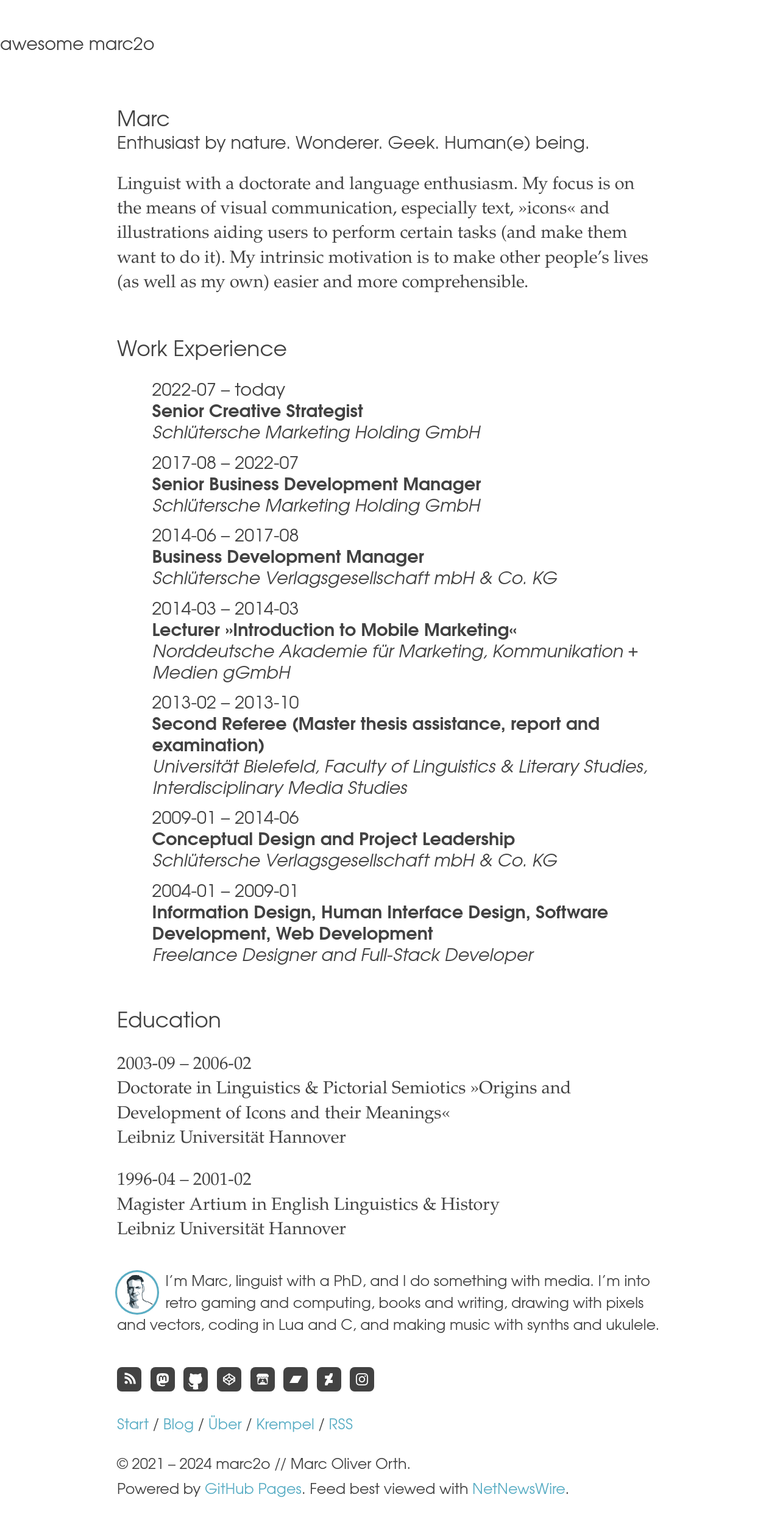
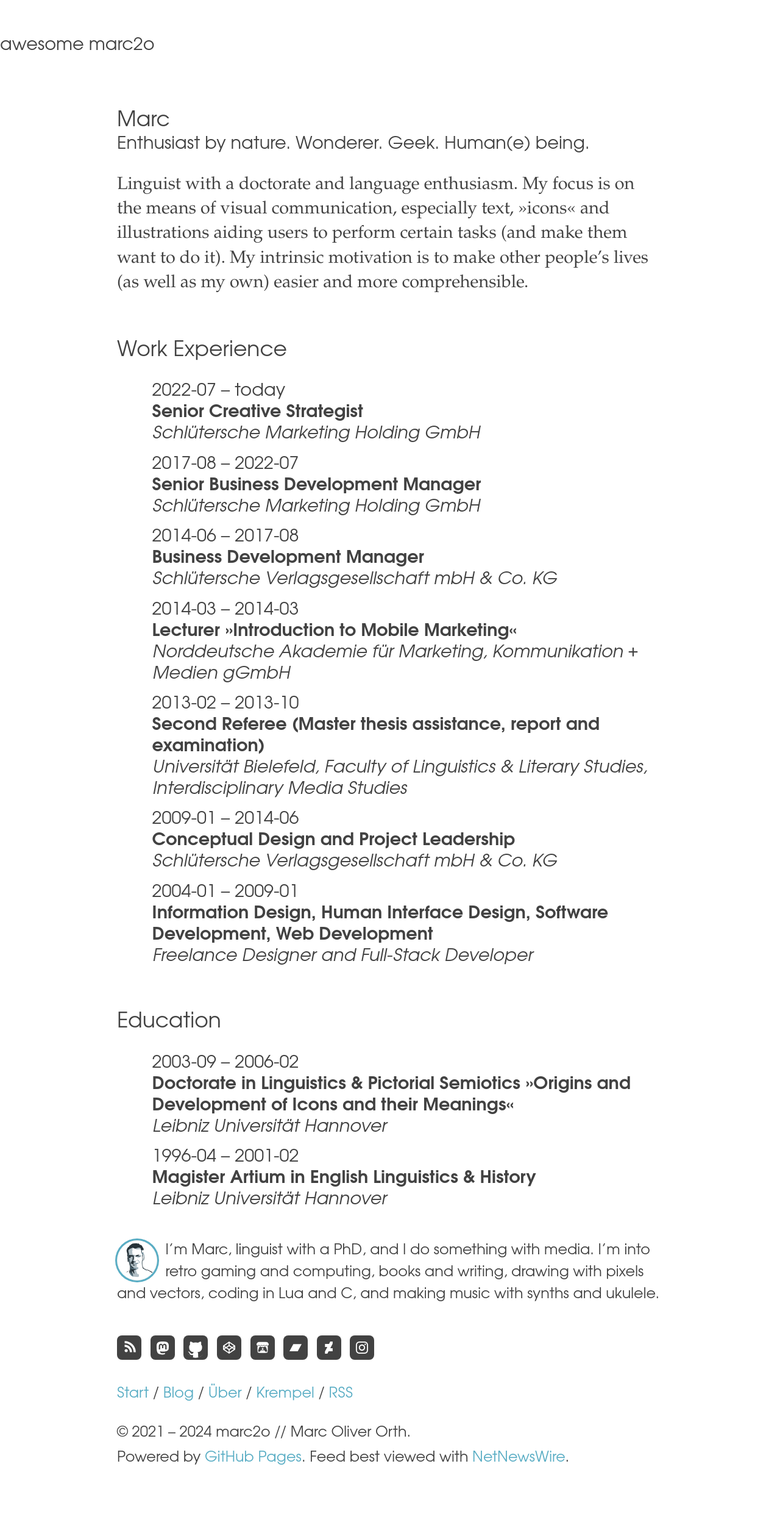
Before and after one commit to marc2o/marc2o.github.io, a Jekyll site: the page built from cv-en.md, in a window 1280 px wide. Shown: the whole page at 61% size. Built offline with Jekyll 4.4.1, drawn with Linux system fonts in a browser that asks for light colours; after the commit the page ends 2444 px from its top, so only the background shows below that.

Commit message:
Update cv.html

```diff
--- a/_layouts/cv.html
+++ b/_layouts/cv.html
@@ -30,9 +30,15 @@
 			</ul>
 
 			<h2>{{ site.data.cv-en.education.title }}</h2>
-			{% for position in site.data.cv-en.education.positions %}
-			<p>{{ position.from }} – {{ position.to }}<br>{{ position.what }}<br>{{ position.where }}</p>
-			{% endfor %}
+			<ul class="position">
+				{% for position in site.data.cv-en.education.positions %}
+				<li>
+					{{ position.from }} – {{ position.to }}<br>
+					<strong>{{ position.what }}</strong><br>
+					<em>{{ position.where }}</em>
+				</li>
+				{% endfor %}
+			</ul>
 
 			{{ content }}
 
```
